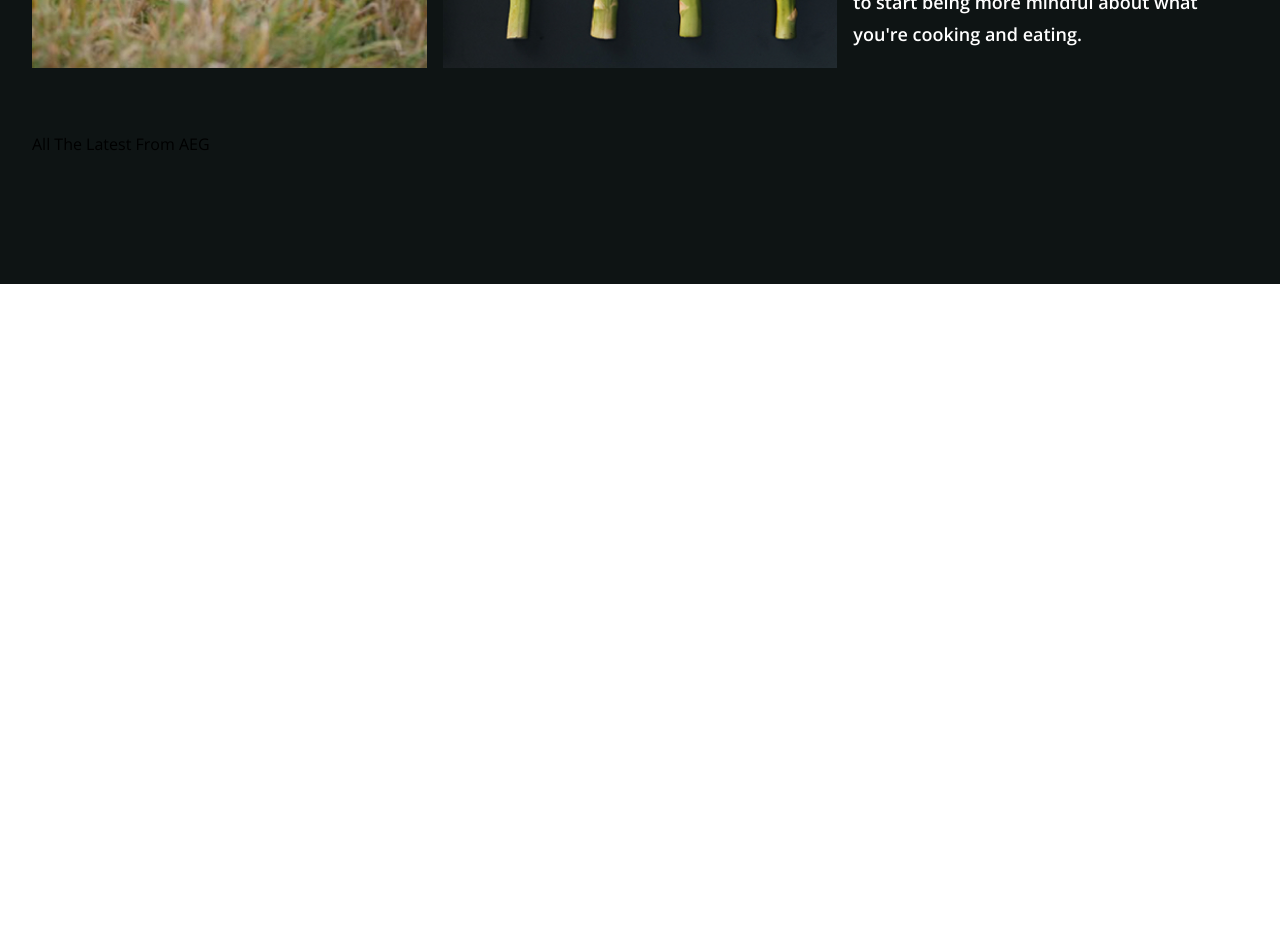
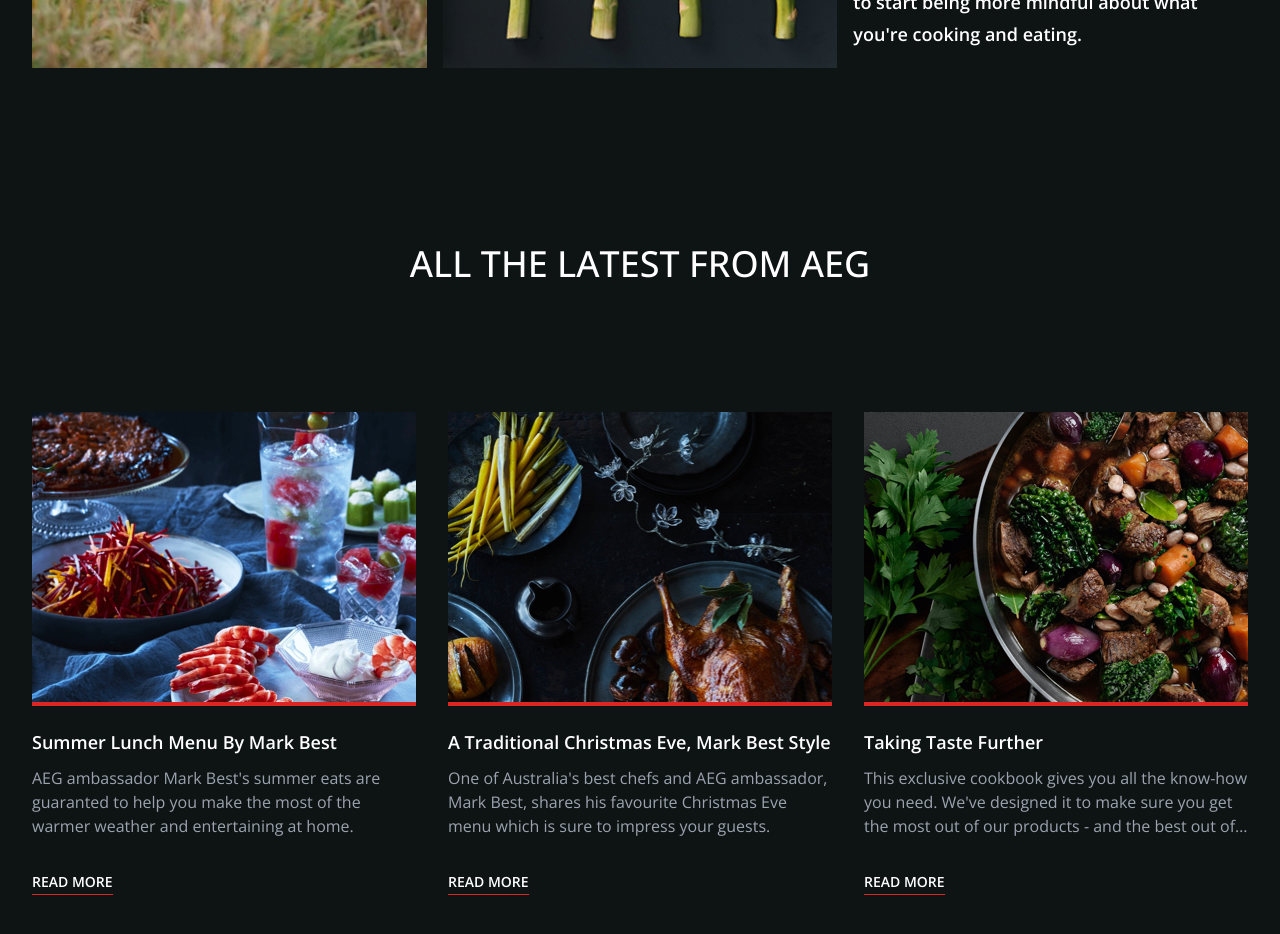
Before and after one commit to jjdechavez/orchard_fe_test, a React (Vite) app: page / in a window 1280 px wide. Shown: the part 680-1614 px from the top of the page. Before the commit the page ends 964 px from the top, so only its background shows below. Built offline with nearby package versions, Linux system fonts and the light colour scheme.

Commit message:
Added blog section

```diff
--- a/src/App.tsx
+++ b/src/App.tsx
@@ -2,10 +2,21 @@ import mainHeroImage from './assets/component-01/Image-01.jpg';
 import secondaryHeroImage1 from './assets/component-01/Image-02.jpg';
 import secondaryHeroImage2 from './assets/component-01/Image-03.jpg';
 
+import { posts } from './data';
+
 function App() {
   return (
     <div className='bg-brand'>
-      <main className='mx-auto grid max-w-2xl grid-cols-1 items-center gap-x-8 gap-y-16 px-4 py-24 sm:px-6 sm:py-32 lg:max-w-7xl lg:px-8'>
+      <main className='mx-auto grid max-w-2xl grid-cols-1 items-center gap-x-8 gap-y-44 px-4 py-24 sm:px-6 sm:py-32 lg:max-w-7xl lg:px-8'>
+        <Hero />
+        <Blogs />
+      </main>
+    </div>
+  );
+}
+
+function Hero() {
+  return (
     <section className='grid grid-cols-1 lg:grid-cols-3 gap-4'>
       <div className='aspect-h-4 aspect-w-3'>
         <img
@@ -34,17 +45,19 @@ function App() {
           </h2>
           <p className='text-lg font-light leading-8 border-t border-white-50 mt-4 pt-8 border-t-2 border-gray-200'>
             The way ingredients are sourced affects the way we nourish our
-                bodies. Author Mark Schatzer believes our body naturally
-                develops an appetite for the foods and nutrients it needs to be
-                healthy, but that artificial flavourings are getting in the way.
-                This can be reversed by focusing on high-quality ingredients and
-                being mindful as your appetite guides you to consume according
-                to your body's needs.
+            bodies. Author Mark Schatzer believes our body naturally develops an
+            appetite for the foods and nutrients it needs to be healthy, but
+            that artificial flavourings are getting in the way. This can be
+            reversed by focusing on high-quality ingredients and being mindful
+            as your appetite guides you to consume according to your body's
+            needs.
           </p>
         </div>
 
         <div className='mt-16'>
-              <h3 className='text-md text-red-600 font-medium uppercase'>Be Mindful</h3>
+          <h3 className='text-md text-red-600 font-medium uppercase'>
+            Be Mindful
+          </h3>
           <p className='mt-4 text-white text-lg font-semibold leading-8'>
             Sourcing local or organic food is a good way to start being more
             mindful about what you're cooking and eating.
@@ -52,11 +65,54 @@ function App() {
         </div>
       </div>
     </section>
+  );
+}
+
+function Blogs() {
+  return (
     <section>
-          <h2>All The Latest From AEG</h2>
+      <h2 className='text-4xl text-center uppercase text-white font-medium'>
+        All The Latest From AEG
+      </h2>
+
+      <div className='mx-auto mt-10 grid max-w-2xl grid-cols-1 gap-x-8 gap-y-16 pt-10 sm:mt-16 sm:pt-16 lg:mx-0 lg:max-w-none lg:grid-cols-3'>
+        {posts.map((post) => (
+          <article
+            key={post.id}
+            className='flex max-w-xl flex-col items-start justify-between'
+          >
+            <div className='w-full relative border-b-4 border-red-600'>
+              <img
+                src={post.image.default}
+                alt={post.description}
+                className='w-full object-cover'
+              />
+            </div>
+            <div className='group relative'>
+              <h3 className='mt-6 text-lg font-semibold leading-6 text-white group-hover:text-gray-400'>
+                <a href='#'>
+                  <span className='absolute inset-0' />
+                  {post.title}
+                </a>
+              </h3>
+              <p className='mt-3 line-clamp-3 text-base leading-6 text-gray-400'>
+                {post.description}
+              </p>
+            </div>
+            <div className='relative mt-8 flex items-center gap-x-4'>
+              <div className='text-sm uppercase leading-6 border-b border-red-600'>
+                <p className='font-semibold text-white hover:text-gray-400'>
+                  <a href='#'>
+                    <span className='absolute inset-0' />
+                    Read more
+                  </a>
+                </p>
+              </div>
+            </div>
+          </article>
+        ))}
+      </div>
     </section>
-      </main>
-    </div>
   );
 }
 
--- /dev/null
+++ b/src/data/index.ts
@@ -0,0 +1,55 @@
+import blogImage1 from '../assets/component-02/Image-01.jpg';
+import blogImage1Large from '../assets/component-02/Image-01@2x.jpg';
+import blogImage2 from '../assets/component-02/Image-02.jpg';
+import blogImage2Large from '../assets/component-02/Image-02@2x.jpg';
+import blogImage3 from '../assets/component-02/Image-03.jpg';
+import blogImage3Large from '../assets/component-02/Image-03@2x.jpg';
+
+type Image = {
+  default: string;
+  large: string;
+};
+
+type Post = {
+  id: number;
+  title: string;
+  href: string;
+  image: Image;
+  description: string;
+};
+
+export const posts: Post[] = [
+  {
+    id: 1,
+    title: 'Summer Lunch Menu By Mark Best',
+    href: '#',
+    image: {
+      default: blogImage1,
+      large: blogImage1Large,
+    },
+    description:
+      "AEG ambassador Mark Best's summer eats are guaranted to help you make the most of the warmer weather and entertaining at home.",
+  },
+  {
+    id: 2,
+    title: 'A Traditional Christmas Eve, Mark Best Style',
+    href: '#',
+    image: {
+      default: blogImage2,
+      large: blogImage2Large,
+    },
+    description:
+      "One of Australia's best chefs and AEG ambassador, Mark Best, shares his favourite Christmas Eve menu which is sure to impress your guests.",
+  },
+  {
+    id: 3,
+    title: 'Taking Taste Further',
+    href: '#',
+    image: {
+      default: blogImage3,
+      large: blogImage3Large,
+    },
+    description:
+      "This exclusive cookbook gives you all the know-how you need. We've designed it to make sure you get the most out of our products - and the best out of your food.",
+  },
+];
```
Lines whose indentation alone changed are shown as unchanged.
